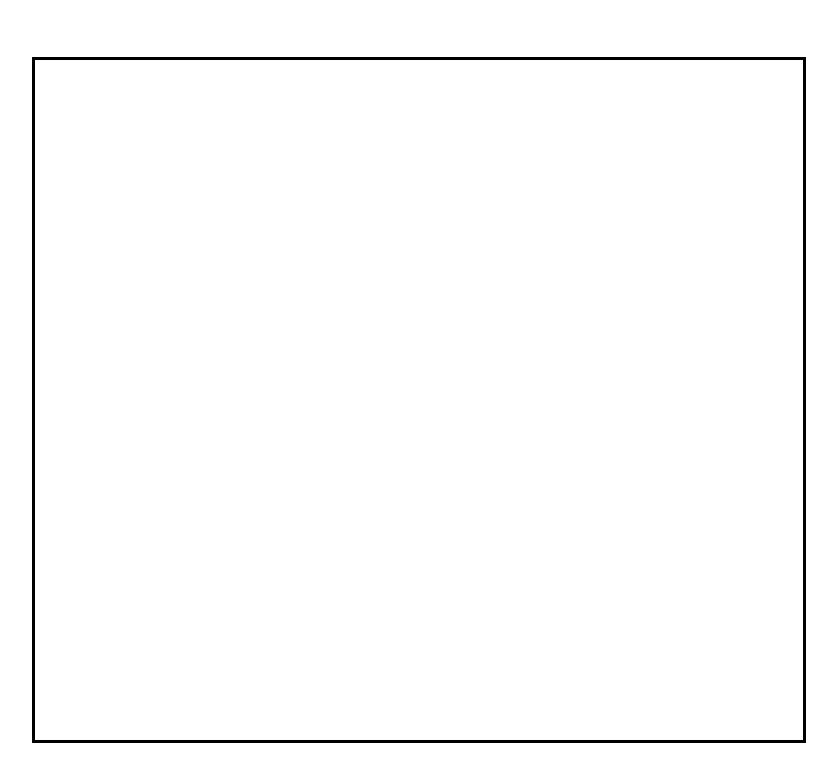
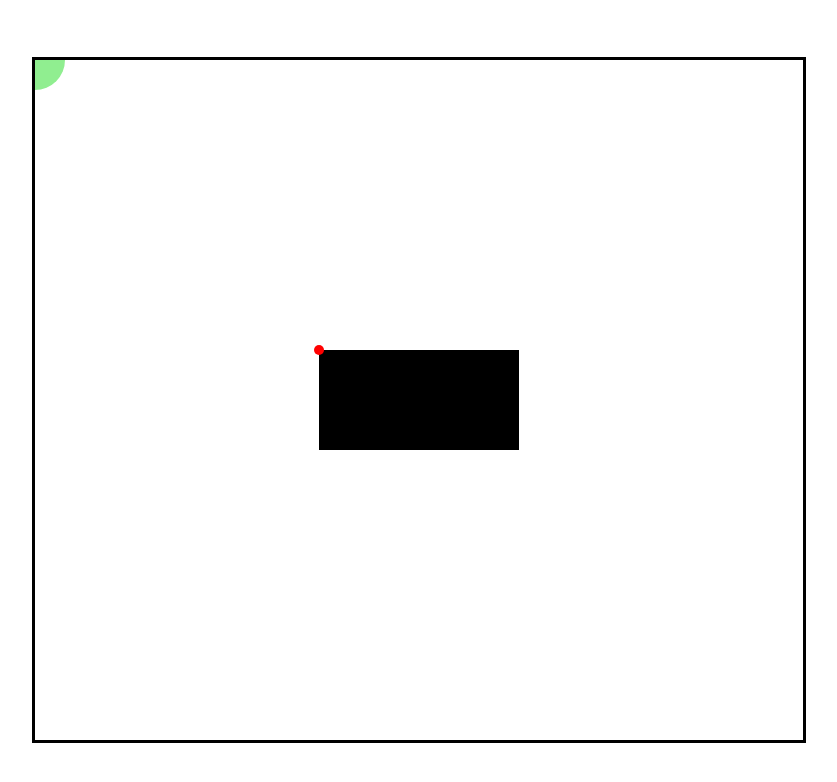
Before and after one commit to MatthewAguiar/circle-rectangle-collisions, a plain HTML site: page index.html in a window 1280 px wide. Shown: the whole page, without its empty margins (221-1058 px from the left). Drawn offline with Linux system fonts and the light colour scheme.

Commit message:
Progress toward Final

```diff
--- /dev/null
+++ b/Circle.js
@@ -0,0 +1,62 @@
+
+class Circle extends Shape
+{
+  constructor(x, y, radius, color)
+  {
+    super(x, y, color);
+    this.radius = radius;
+  }
+
+  update()
+  {
+    this.draw();
+  }
+
+  draw()
+  {
+    CANVAS_CONTEXT.beginPath();
+    CANVAS_CONTEXT.arc(this.x, this.y, this.radius, 0, Math.PI * 2);
+    CANVAS_CONTEXT.fillStyle = this.color;
+    CANVAS_CONTEXT.fill();
+    CANVAS_CONTEXT.closePath();
+  }
+
+  intersect(other)
+  {
+    if(other instanceof Rectangle)
+    {
+      let closestX = this.x;
+      let closestY = this.y;
+
+      if(closestX < other.x)
+      {
+        closestX = other.x;
+      }
+      if(closestX > other.x + other.width)
+      {
+        closestX = other.x + other.width;
+      }
+
+      if(closestY < other.y)
+      {
+        closestY = other.y;
+      }
+      if(closestY > other.y + other.height)
+      {
+        closestY = other.y + other.height;
+      }
+
+      other.collision_marker.x = closestX;
+      other.collision_marker.y = closestY;
+
+      if(get_distance(this.x, this.y, other.collision_marker.x, other.collision_marker.y) <= this.radius)
+      {
+        return true;
+      }
+      else
+      {
+        return false;
+      }
+    }
+  }
+}
--- a/Rectangle.js
+++ b/Rectangle.js
@@ -6,5 +6,20 @@ class Rectangle extends Shape
     super(x, y, color);
     this.width = width;
     this.height = height;
+    this.collision_marker = new Circle(x, y, 5, "red");
+  }
+
+  update()
+  {
+    this.draw();
+  }
+
+  draw()
+  {
+    CANVAS_CONTEXT.beginPath();
+    CANVAS_CONTEXT.rect(this.x, this.y, this.width, this.height);
+    CANVAS_CONTEXT.fillStyle = this.color;
+    CANVAS_CONTEXT.fill();
+    CANVAS_CONTEXT.closePath();
   }
 }
--- a/Shape.js
+++ b/Shape.js
@@ -7,6 +7,4 @@ class Shape
     this.y = y;
     this.color = color;
   }
-
-
 }
--- a/index.html
+++ b/index.html
@@ -7,6 +7,10 @@
   </head>
   <body>
     <canvas id = "main-canvas">Not Supported</canvas>
-    <script type="text/javascript"></script>
+    <script src = "utility.js" type="text/javascript"></script>
+    <script src = "Shape.js" type="text/javascript"></script>
+    <script src = "Circle.js" type="text/javascript"></script>
+    <script src = "Rectangle.js" type="text/javascript"></script>
+    <script src = "main.js" type="text/javascript"></script>
   </body>
 </html>
--- /dev/null
+++ b/main.js
@@ -0,0 +1,51 @@
+
+function animate()
+{
+  requestAnimationFrame(animate);
+  CANVAS_CONTEXT.clearRect(0, 0, CANVAS.width, CANVAS.height);
+  center_rectangle.update();
+  mouse_marker.update();
+  center_rectangle.collision_marker.update();
+  if(mouse_marker.intersect(center_rectangle))
+  {
+    center_rectangle.color = "red";
+  }
+  else
+  {
+    center_rectangle.color = "black";
+  }
+}
+
+function init()
+{
+  CANVAS.width = parseInt(window.getComputedStyle(document.querySelector("#main-canvas")).width);
+  CANVAS.height = parseInt(window.getComputedStyle(document.querySelector("#main-canvas")).height);
+  mouse_marker = new Circle(0, 0, 30, "lightgreen");
+  center_rectangle = new Rectangle(CANVAS.width / 2 - 100, CANVAS.height / 2 - 50, 200, 100, "black");
+}
+
+// Main Code.
+let center_rectangle;
+let mouse_marker;
+const CANVAS = document.getElementById("main-canvas");
+const CANVAS_CONTEXT = CANVAS.getContext("2d");
+
+document.addEventListener("mousemove",
+  function(event)
+  {
+    let newX = event.clientX - CANVAS.getBoundingClientRect().left;
+    let newY = event.clientY - CANVAS.getBoundingClientRect().top;
+
+    if(newX >= 0 && newX <= CANVAS.width)
+    {
+      mouse_marker.x = newX;
+    }
+
+    if(newY >= 0 && newY <= CANVAS.height)
+    {
+      mouse_marker.y = newY;
+    }
+  });
+
+init();
+animate();
--- /dev/null
+++ b/utility.js
@@ -0,0 +1,7 @@
+
+function get_distance(x1, y1, x2, y2)
+{
+  let a = x2 - x1;
+  let b = y2 - y1;
+  return Math.sqrt(Math.pow(a, 2) + Math.pow(b, 2));
+}
```
